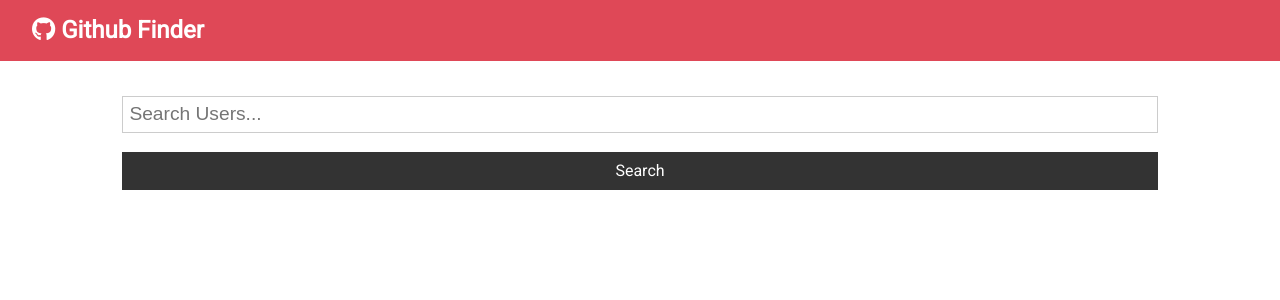
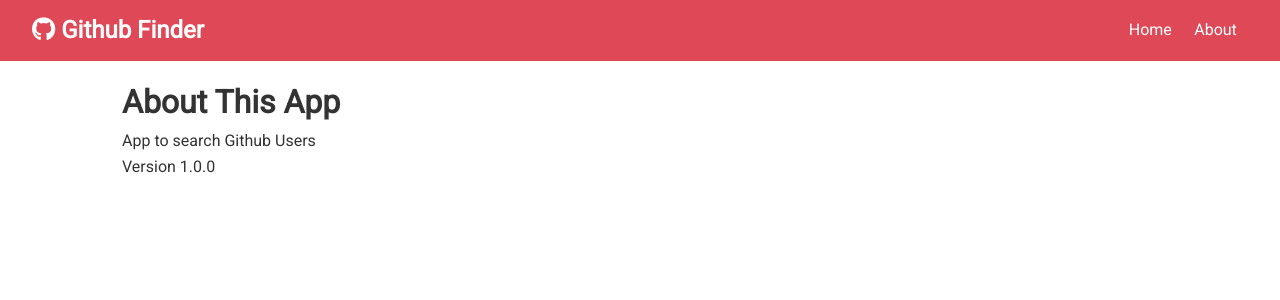
Before and after one commit to Nishantchavda36/Github-Finder, a React (Create React App) app: page /about in a window 1280 px wide. Shown: the top 300 px of the page. Built offline with nearby package versions, Linux system fonts and the light colour scheme.

Commit message:
Implementing react router

```diff
--- a/package.json
+++ b/package.json
@@ -9,7 +9,8 @@
     "axios": "^0.27.2",
     "react": "^18.1.0",
     "react-dom": "^18.1.0",
-    "react-scripts": "^2.1.3",
+    "react-router-dom": "^6.3.0",
+    "react-scripts": "^5.0.1",
     "web-vitals": "^2.1.4"
   },
   "scripts": {
--- a/src/App.js
+++ b/src/App.js
@@ -1,14 +1,19 @@
-import React ,{ Component } from 'react';
+import React ,{ Component, Fragment } from 'react';
+import { BrowserRouter as Router, Routes, Route } from 'react-router-dom';
 import Navbar from './components/layout/Navbar';
 import Users from './components/users/Users';
+import User from './components/users/User';
 import Search from './components/users/Search';
 import Alert from './components/layout/Alert';
+import About from './components/pages/About';
+
 import axios from 'axios';
 import './App.css';
 
 class App extends Component {
   state ={
     users: [],
+    user: {},
     loading: false,
     alert: null
   }
@@ -23,6 +28,16 @@ class App extends Component {
     this.setState({users: res.data.items , loading: false})
   }
 
+  //Get Single Github User
+
+  getUser = async (userName) => {
+    this.setState({loading: true})
+
+    const res = await axios.get(`https://api.github.com/users/${userName}?client_id=${process.env.REACT_APP_GITHUB_CLIENT_ID}&client_secret=${process.env.REACT_APP_GITHUB_CLIENT_SECRET}`);
+      console.log(res.data)
+
+    this.setState({user: res.data, loading: false})
+  }
 
  //Clear users from states
   clearUsers = () => {
@@ -33,37 +48,48 @@ class App extends Component {
   setalert = (msg, type) => {
     this.setState({alert: { msg: msg, type: type} });
 
-    setTimeout(() => this.setState({alert: null}), 5000);
+    setTimeout(() => this.setState({alert: null}), 2000);
 
   }
 
   render(){
-
-    const {users, loading } = this.state
-
+    const {users, user, loading } = this.state
     return (
+     <Router>
      <div className="App">
       <Navbar/>
-
        <div className="container">
-         <Alert
-            alert = {this.state.alert}
-         />
+        <Alert alert = {this.state.alert}/>
+         <Routes>
+         <Route
+          path = "/"
+          element = {
+           <Fragment>
             <Search
               searchUsers = {this.searchUsers}
               clearUsers = {this.clearUsers}
               showClear = {users.length > 0 ? true : false}
               setAlert = {this.setalert}
             />
-          <Users
+            <Users loading = {loading} users = {users}/>
+           </Fragment>
+         } />
+            <Route path = '/about' element = {<About />} />
+            <Route path = '/user/:login' element = {
+              <>
+              <User
+                getUser = {this.getUser}
+                user = {user}
                 loading = {loading}
-            users = {users}
               />
+              </>
+        }/>
+          </Routes>
         </div>
       </div>
+      </Router>
     );
   }
-
 }
 
 export default App;
--- a/src/components/layout/Navbar.js
+++ b/src/components/layout/Navbar.js
@@ -1,13 +1,21 @@
 import React from 'react'
 import PropTypes from 'prop-types'
-
+import { Link } from 'react-router-dom'
 
 const Navbar = ({icon, title}) => {
     return (
      <nav className='navbar bg-primary'>
        <h1>
-        <i className={icon}/> {title}
-         </h1>
+         <i className={icon}/> {title}
+       </h1>
+       <ul>
+         <li>
+         <Link to = '/'>Home</Link>
+         </li>
+         <li>
+         <Link to = '/about'>About</Link>
+         </li>
+       </ul>
      </nav>
     )
 }
--- /dev/null
+++ b/src/components/pages/About.js
@@ -0,0 +1,14 @@
+import React, { Fragment } from 'react'
+
+
+const About = props => {
+  return (
+    <Fragment>
+      <h1>About This App</h1>
+      <p>App to search Github Users</p>
+      <p>Version 1.0.0</p>
+    </Fragment>
+  )
+}
+
+export default About
--- /dev/null
+++ b/src/components/users/User.js
@@ -0,0 +1,43 @@
+import React, { Component } from 'react'
+import { useParams } from 'react-router-dom';
+
+export class User extends Component {
+
+  params = useParams();
+
+
+
+  componentDidMount(){
+    this.props.getUser(this.props.params.login);
+  }
+
+  render() {
+
+
+
+
+    const {
+      name,
+      avatar_url,
+      location,
+      bio,
+      blog,
+      login,
+      html_url,
+      followers,
+      following,
+      public_repos,
+      public_gists,
+      hireable
+
+    } = this.props;
+
+    const {loading} =this.props;
+
+    return (
+      <div>User</div>
+    )
+  }
+}
+
+export default User
--- a/src/components/users/Useritems.js
+++ b/src/components/users/Useritems.js
@@ -1,6 +1,6 @@
 import React from 'react'
 import propTypes from 'prop-types'
-
+import { Link } from 'react-router-dom'
 const UserItems = ({user: {id,login,avatar_url,html_url}}) => {
 
     return (
@@ -8,7 +8,7 @@ const UserItems = ({user: {id,login,avatar_url,html_url}}) => {
        <img src={avatar_url} alt="Avatar" className='round-img' style={{width: '60px'}} />
        <h3>{login}</h3>
        <div>
-         <a href= {html_url} className = 'btn btn-dark btn-sm my-1'>More</a>
+         <Link to = {`/user/${login}`} className = 'btn btn-dark btn-sm my-1'>More</Link>
        </div>
       </div>
     )
```
Also changed, not shown: 1 other file (tests, documents, lock files or other folders). Lines whose indentation alone changed are shown as unchanged.
